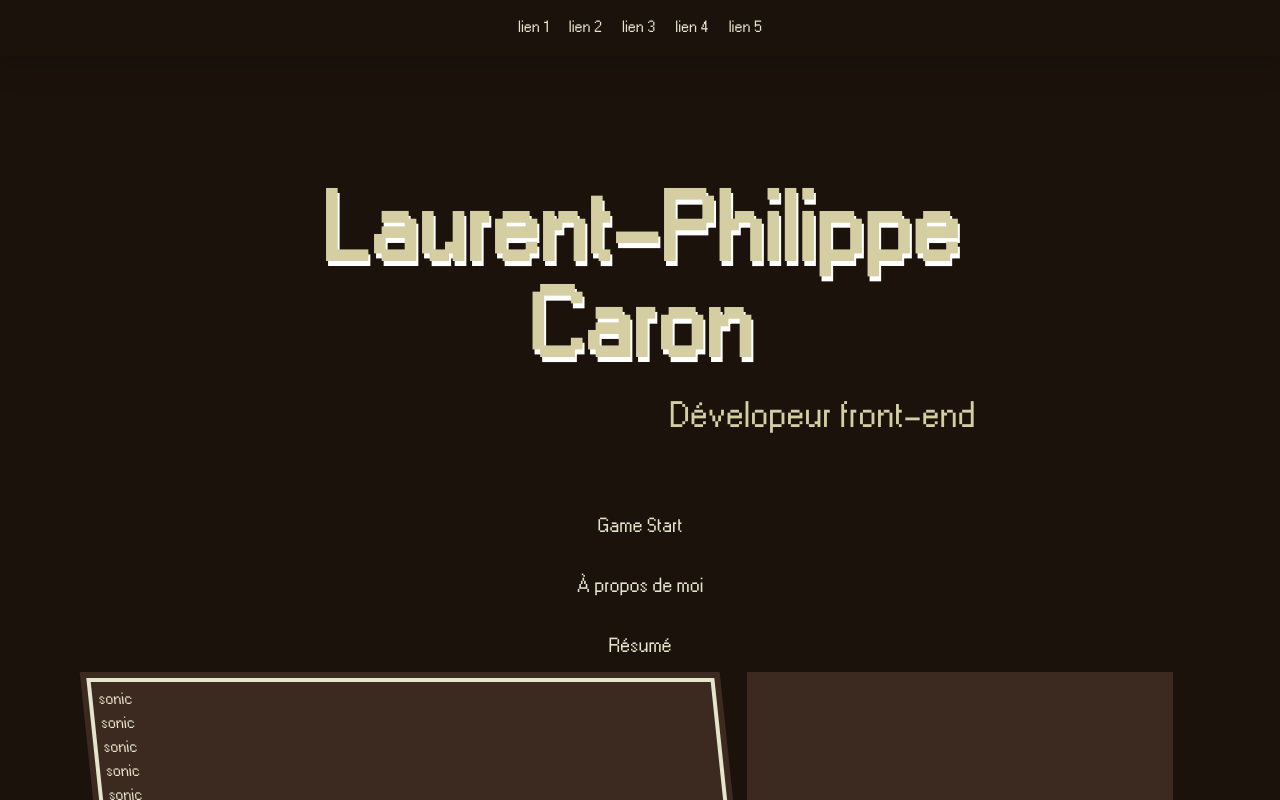
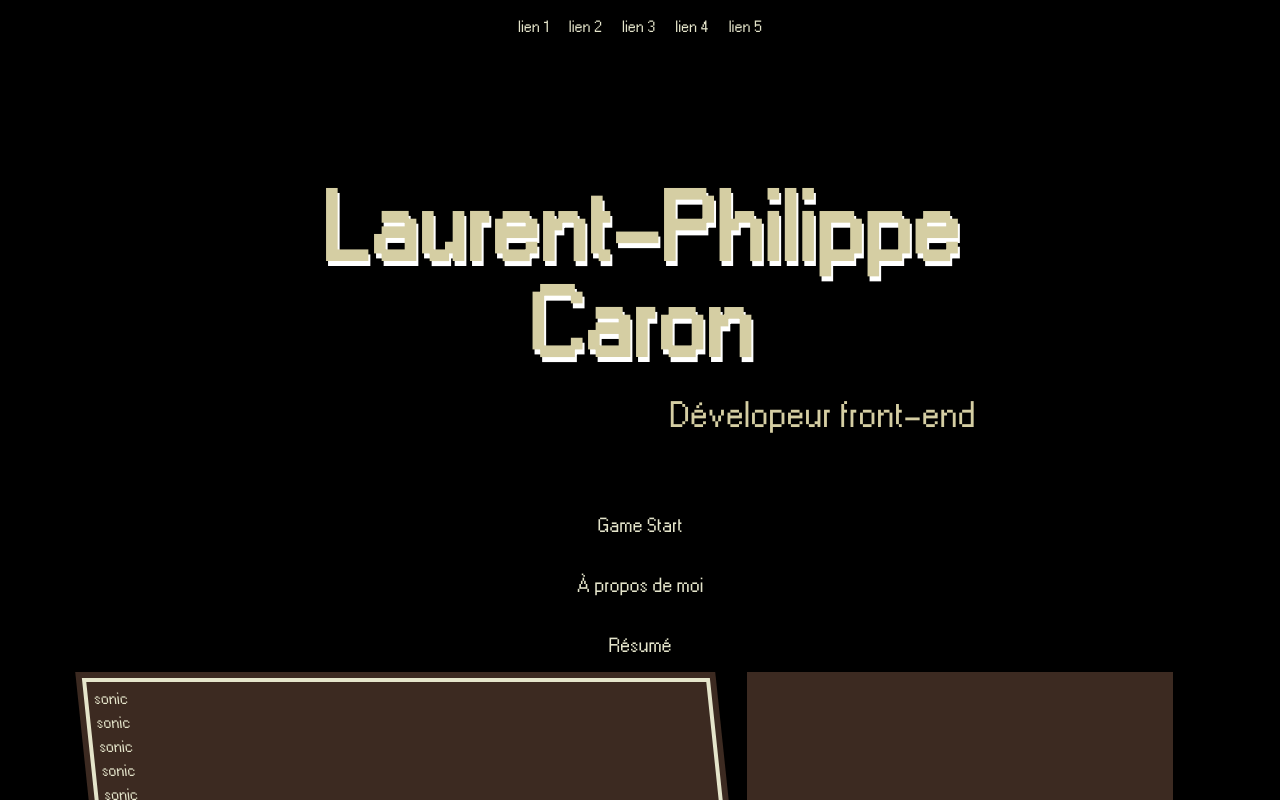
Before and after one commit to LaurentPCaron/laurent2, a Nuxt app: page / in a window 1280 px wide. Shown: the top 800 px of the page. Built offline with nearby package versions, Linux system fonts and the light colour scheme.

Commit message:
projects - wip

```diff
--- a/pages/index.vue
+++ b/pages/index.vue
@@ -1,9 +1,11 @@
 <template>
-  <OrganismHomePart />
+  <div class="felx flex-col">
+    <OrganismHomePart />
 
-  <OrganismProjects />
+    <OrganismProjects />
 
-  <OrganismSkills />
+    <OrganismSkills />
+  </div>
 </template>
 <script setup>
 const testfunct = index => {
--- a/tailwind.config.js
+++ b/tailwind.config.js
@@ -1,7 +1,7 @@
 module.exports = {
   theme: {
     colors: {
-      mains: '#1A120B',
+      mains: '#000000',
       dark: '#3C2A21',
       light: '#D5CEA3',
       lighter: '#E5E5CB',
```
